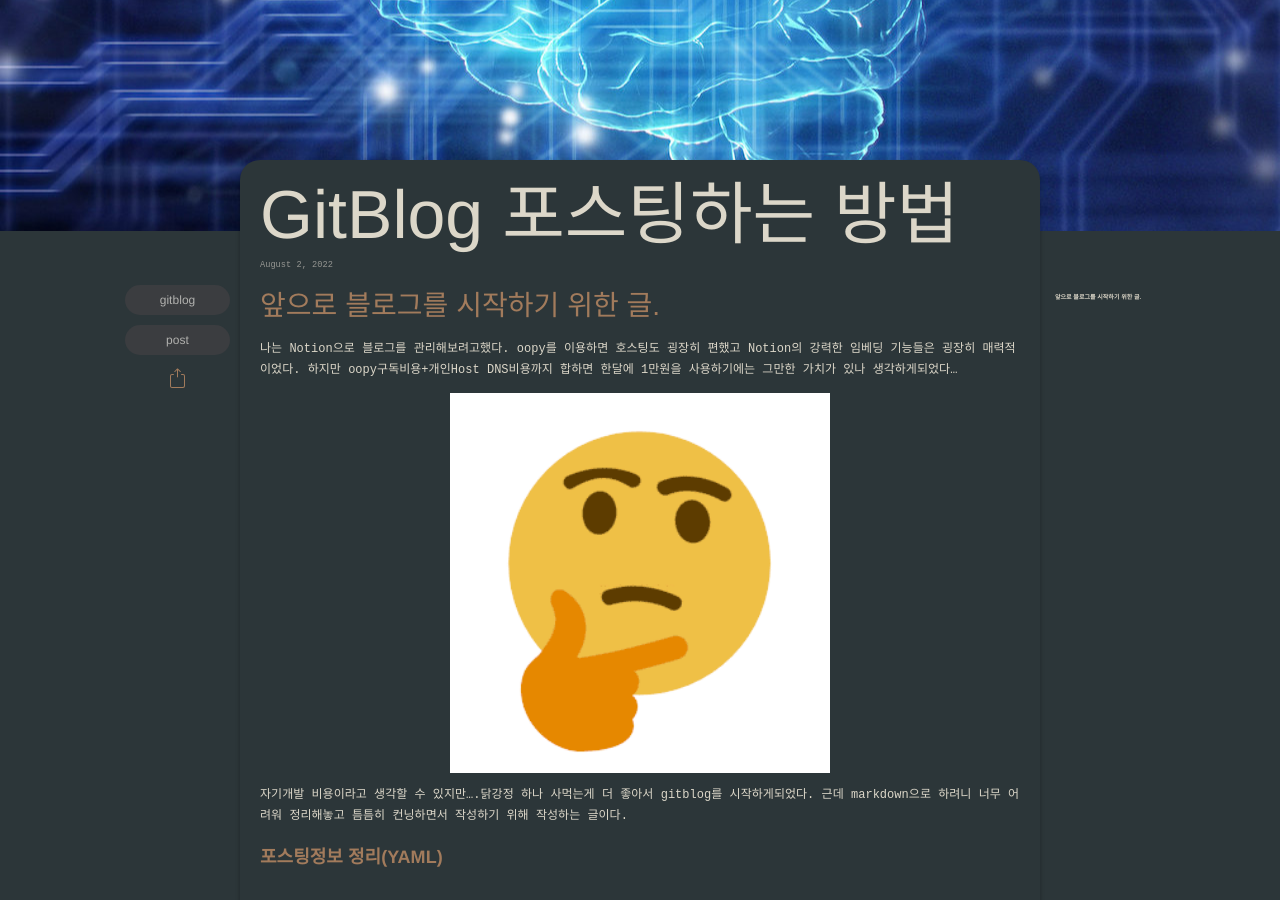
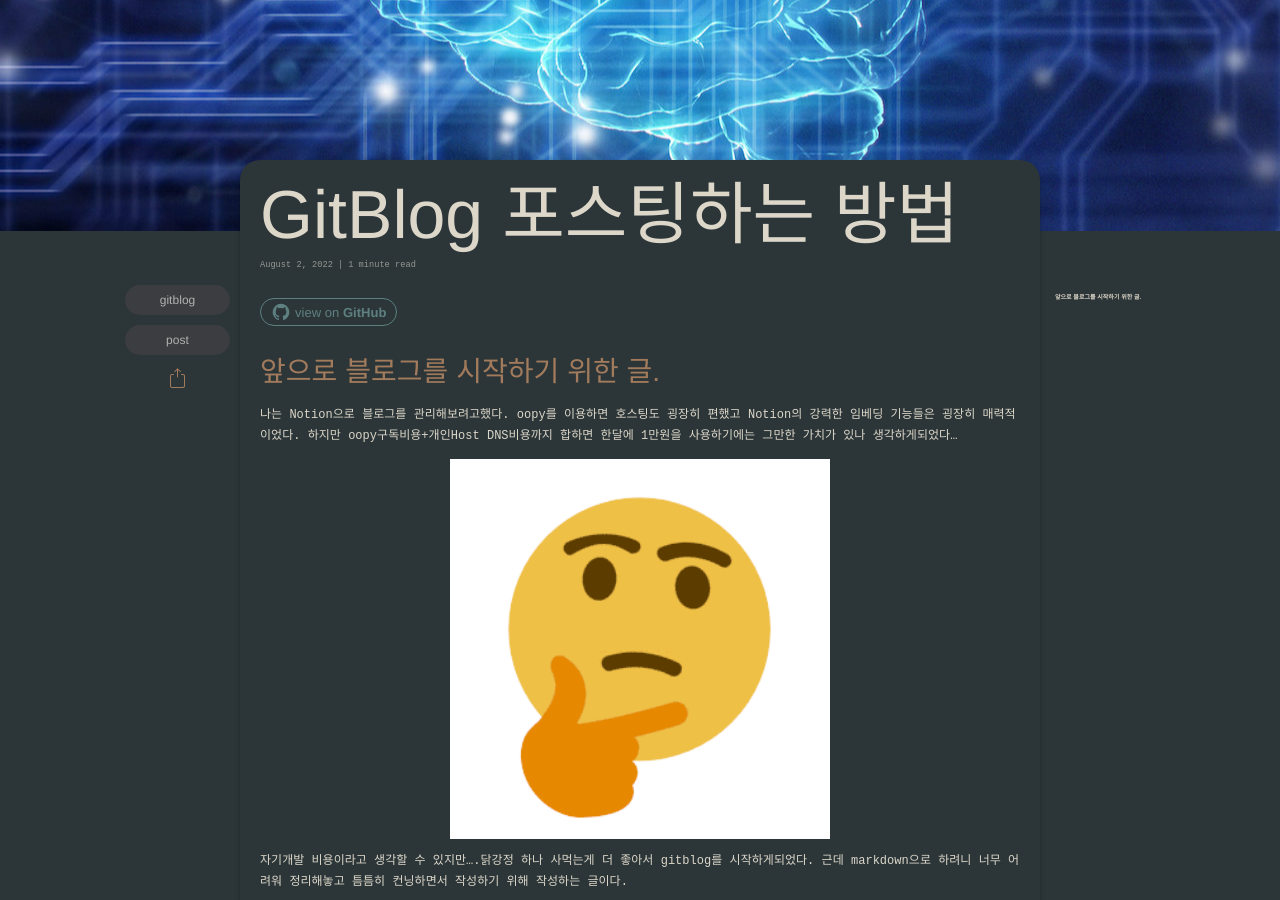
Before and after one commit to kyungseonpark/kyungseonpark.github.io, a Jekyll site: the page built from _posts/2022-08-01-how-to-blog-posting.markdown, in a window 1280 px wide and 900 px high, scrolled down 433 px. Built offline with Jekyll 4.4.1, drawn with Linux system fonts in a browser that asks for light colours; some web fonts are replaced; comment, search, counter and statistics services are not loaded; some of the changed lines change nothing that is shown.

Commit message:
first posting

```diff
--- a/_posts/2022-08-01-how-to-blog-posting.markdown
+++ b/_posts/2022-08-01-how-to-blog-posting.markdown
@@ -1,12 +1,14 @@
 ---
 layout: post
+read_time: true
 show_date: true
 title:  GitBlog 포스팅하는 방법
-date:   2022-08-01 21:29:12
+date:   2022-08-01 12:29:12 -0600
 description: post git-Blog
 img: posts/20210312/nnet_optimization.jpg
 tags: [gitblog, post]
 author: Kyungseon Park
+github: kyungseonpark/kyungseonpark.github.io
 toc: yes
 ---
 
```
